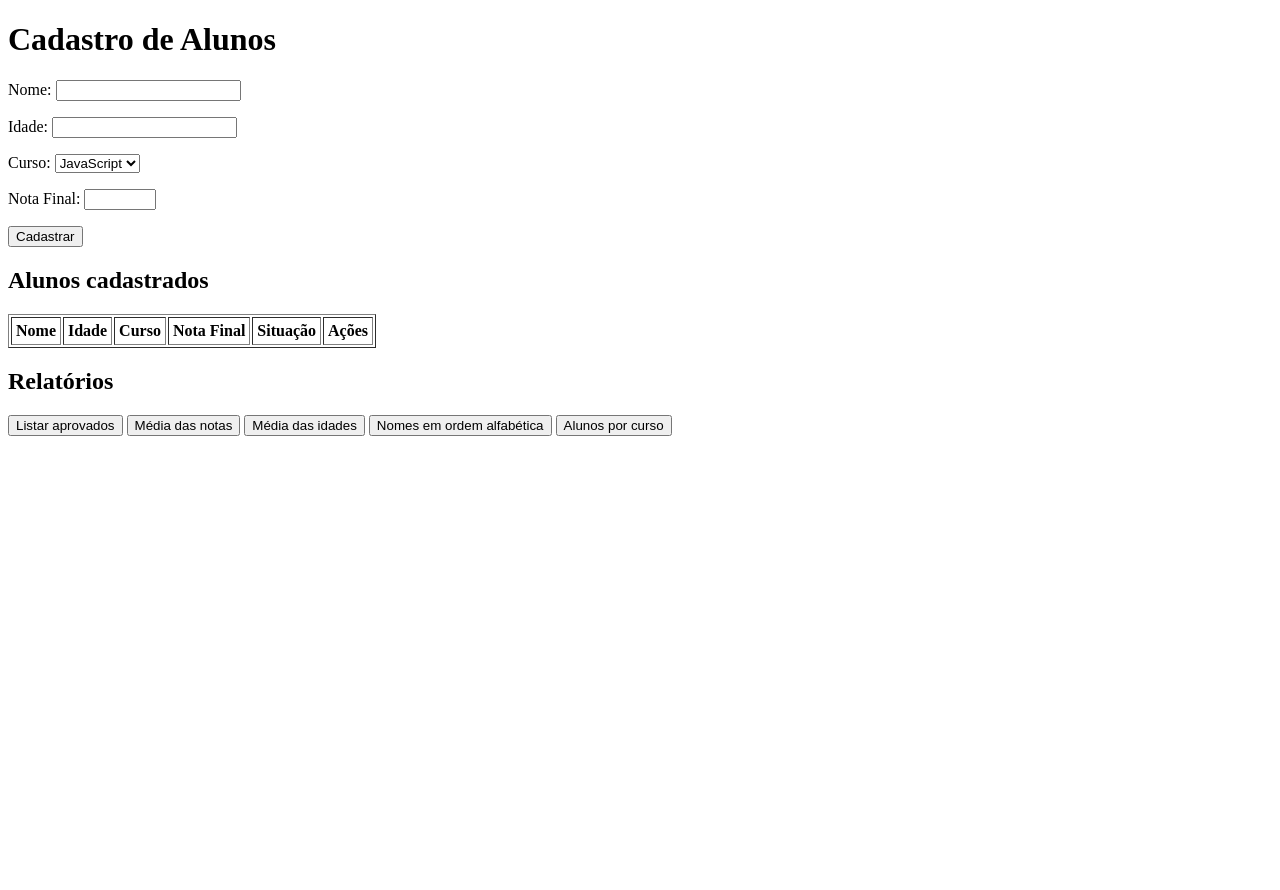
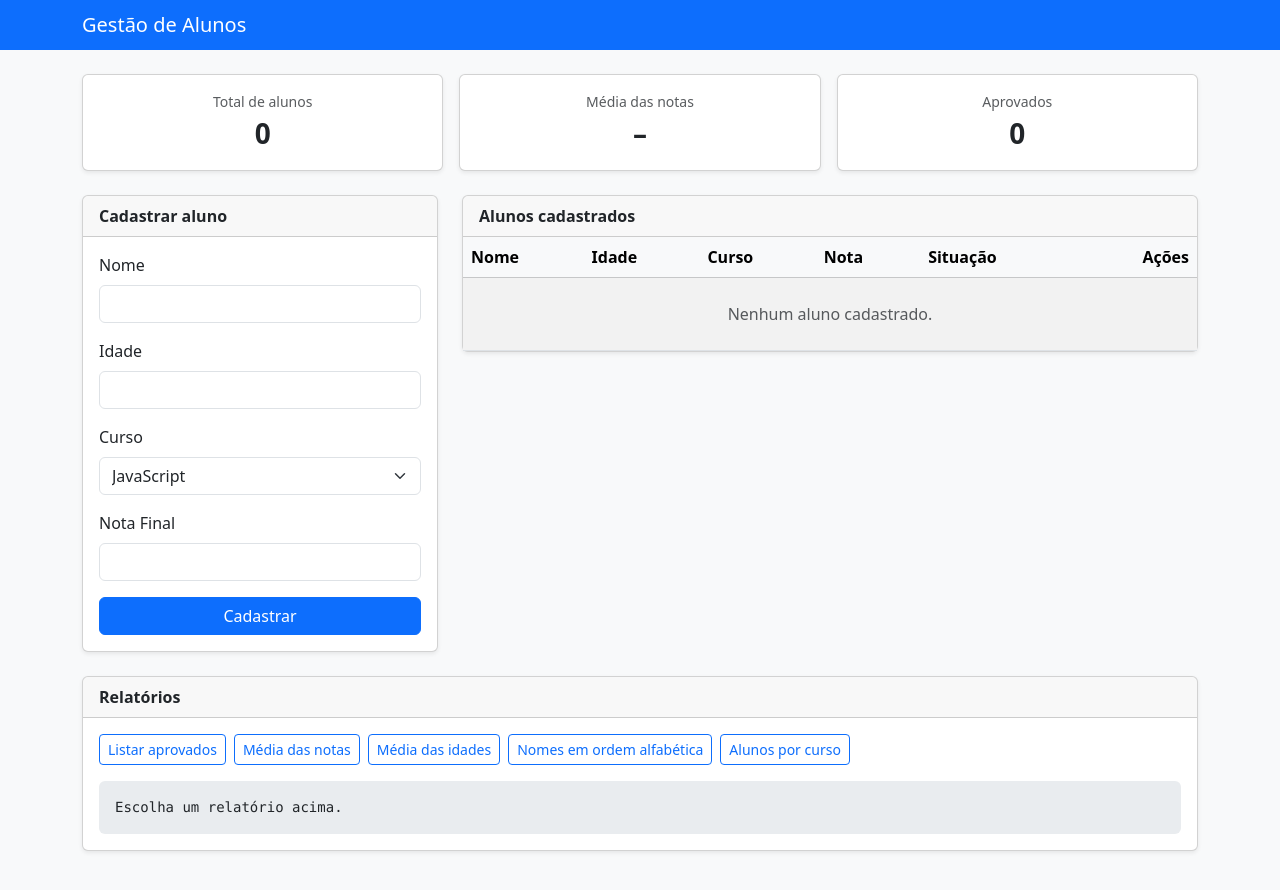
Before and after one commit to GabrielFerreira4u/EC01---Estudo-de-Caso-Alunos, a plain HTML site: page index.html in a window 1280 px wide. Before the commit the page ends 800 px from the top, so only its background shows below. Drawn offline with nearby package versions, Linux system fonts and the light colour scheme.

Commit message:
Add files via upload
Implementação do bootstrap

```diff
--- a/app.js
+++ b/app.js
@@ -1,4 +1,4 @@
-// Armazenamento em memória (array de objetos Aluno)
+// Armazenamento em memória (array de instâncias de Aluno)
 let alunos = [];
 let indiceEdicao = null; // null = cadastrando; número = editando
 
@@ -10,10 +10,29 @@ const campos = {
 };
 const btnSalvar = document.getElementById("btnSalvar");
 const btnCancelar = document.getElementById("btnCancelar");
+const tituloForm = document.getElementById("tituloForm");
 const tabela = document.getElementById("tabelaAlunos");
 const relatorio = document.getElementById("relatorio");
 
-// ---------- Funções com arrow (Exercício 3) ----------
+// ---------- Avisos com alert do Bootstrap ----------
+const mostrarAviso = (mensagem, tipo = "success") => {
+  const aviso = document.createElement("div");
+  aviso.className = `alert alert-${tipo} alert-dismissible fade show`;
+  aviso.setAttribute("role", "alert");
+  aviso.textContent = mensagem;
+
+  const fechar = document.createElement("button");
+  fechar.type = "button";
+  fechar.className = "btn-close";
+  fechar.setAttribute("data-bs-dismiss", "alert");
+  fechar.setAttribute("aria-label", "Fechar");
+  aviso.appendChild(fechar);
+
+  document.getElementById("avisos").appendChild(aviso);
+  setTimeout(() => aviso.remove(), 3500);
+};
+
+// ---------- Formulário ----------
 const limparFormulario = () => {
   campos.nome.value = "";
   campos.idade.value = "";
@@ -22,6 +41,7 @@ const limparFormulario = () => {
   indiceEdicao = null;
   btnSalvar.textContent = "Cadastrar";
   btnCancelar.hidden = true;
+  tituloForm.textContent = "Cadastrar aluno";
 };
 
 const lerFormulario = () =>
@@ -39,27 +59,59 @@ const formularioValido = () =>
   Number(campos.notaFinal.value) >= 0 &&
   Number(campos.notaFinal.value) <= 10;
 
+// ---------- Operações no array ----------
 const adicionarAluno = (aluno) => alunos.push(aluno);
 const atualizarAluno = (i, aluno) => (alunos[i] = aluno);
 const removerAluno = (i) => (alunos = alunos.filter((_, idx) => idx !== i));
 
-// ---------- Renderização ----------
+// ---------- Resumo (cards do topo) ----------
+const atualizarResumo = () => {
+  const total = alunos.length;
+  const media = total ? alunos.reduce((s, a) => s + a.notaFinal, 0) / total : null;
+  document.getElementById("resumoTotal").textContent = total;
+  document.getElementById("resumoMedia").textContent = media === null ? "–" : media.toFixed(2);
+  document.getElementById("resumoAprovados").textContent = alunos.filter((a) => a.isAprovado()).length;
+};
+
+// ---------- Tabela ----------
+const criarBotao = (texto, classe, aoClicar) => {
+  const btn = document.createElement("button");
+  btn.type = "button";
+  btn.className = `btn btn-sm ${classe}`;
+  btn.textContent = texto;
+  btn.addEventListener("click", aoClicar);
+  return btn;
+};
+
 const renderizarTabela = () => {
   tabela.innerHTML = "";
 
+  if (alunos.length === 0) {
+    const tr = document.createElement("tr");
+    tr.innerHTML = '<td colspan="6" class="text-center text-muted py-4">Nenhum aluno cadastrado.</td>';
+    tabela.appendChild(tr);
+  }
+
   alunos.forEach((aluno, i) => {
     const tr = document.createElement("tr");
-    tr.innerHTML = `
-      <td>${aluno.nome}</td>
-      <td>${aluno.idade}</td>
-      <td>${aluno.curso}</td>
-      <td>${aluno.notaFinal.toFixed(1)}</td>
-      <td>${aluno.isAprovado() ? "Aprovado" : "Reprovado"}</td>
-      <td></td>`;
 
-    const btnEditar = document.createElement("button");
-    btnEditar.textContent = "Editar";
-    btnEditar.addEventListener("click", function () {
+    [aluno.nome, aluno.idade, aluno.curso, aluno.notaFinal.toFixed(1)].forEach((valor) => {
+      const td = document.createElement("td");
+      td.textContent = valor;
+      tr.appendChild(td);
+    });
+
+    const tdSituacao = document.createElement("td");
+    const badge = document.createElement("span");
+    badge.className = `badge ${aluno.isAprovado() ? "text-bg-success" : "text-bg-danger"}`;
+    badge.textContent = aluno.isAprovado() ? "Aprovado" : "Reprovado";
+    tdSituacao.appendChild(badge);
+    tr.appendChild(tdSituacao);
+
+    const tdAcoes = document.createElement("td");
+    tdAcoes.className = "text-end text-nowrap";
+    tdAcoes.append(
+      criarBotao("Editar", "btn-outline-warning", function () {
         campos.nome.value = aluno.nome;
         campos.idade.value = aluno.idade;
         campos.curso.value = aluno.curso;
@@ -67,30 +119,31 @@ const renderizarTabela = () => {
         indiceEdicao = i;
         btnSalvar.textContent = "Salvar alterações";
         btnCancelar.hidden = false;
+        tituloForm.textContent = "Editar aluno";
         console.log("Editando aluno:", aluno.toString());
-    });
-
-    const btnExcluir = document.createElement("button");
-    btnExcluir.textContent = "Excluir";
-    btnExcluir.addEventListener("click", function () {
+      }),
+      " ",
+      criarBotao("Excluir", "btn-outline-danger", function () {
         if (confirm(`Excluir ${aluno.nome}?`)) {
           removerAluno(i);
           if (indiceEdicao === i) limparFormulario();
           renderizarTabela();
-        alert("Aluno excluído com sucesso!");
+          mostrarAviso("Aluno excluído com sucesso!", "danger");
         }
+      })
+    );
+    tr.appendChild(tdAcoes);
+
+    tabela.appendChild(tr);
   });
 
-    const tdAcoes = tr.lastElementChild;
-    tdAcoes.append(btnEditar, " ", btnExcluir);
-    tabela.appendChild(tr);
-  });
+  atualizarResumo();
 };
 
 // ---------- Eventos do formulário ----------
 btnSalvar.addEventListener("click", function () {
   if (!formularioValido()) {
-    alert("Preencha todos os campos corretamente (nota entre 0 e 10).");
+    mostrarAviso("Preencha todos os campos corretamente (nota entre 0 e 10).", "warning");
     return;
   }
 
@@ -98,10 +151,10 @@ btnSalvar.addEventListener("click", function () {
 
   if (indiceEdicao === null) {
     adicionarAluno(aluno);
-    alert("Aluno cadastrado com sucesso!");
+    mostrarAviso("Aluno cadastrado com sucesso!");
   } else {
     atualizarAluno(indiceEdicao, aluno);
-    alert("Aluno editado com sucesso!");
+    mostrarAviso("Aluno editado com sucesso!", "info");
   }
 
   console.log(aluno.toString());
@@ -111,7 +164,7 @@ btnSalvar.addEventListener("click", function () {
 
 btnCancelar.addEventListener("click", () => limparFormulario());
 
-// ---------- Exercício 4: relatórios ----------
+// ---------- Relatórios ----------
 const mostrar = (texto) => (relatorio.textContent = texto);
 const semAlunos = () => alunos.length === 0;
 
--- a/index.html
+++ b/index.html
@@ -2,53 +2,122 @@
 <html lang="pt-BR">
 <head>
   <meta charset="UTF-8">
-  <title>Cadastro de Alunos</title>
+  <meta name="viewport" content="width=device-width, initial-scale=1">
+  <title>Estudo de Caso – Alunos</title>
+  <link href="https://cdn.jsdelivr.net/npm/bootstrap@5.3.3/dist/css/bootstrap.min.css" rel="stylesheet">
 </head>
-<body>
-  <h1>Cadastro de Alunos</h1>
+<body class="bg-body-tertiary">
 
-  <!-- Exercício 1: formulário sem CSS -->
-  <form id="formAluno">
-    <p>
-      <label>Nome: <input type="text" id="nome"></label>
-    </p>
-    <p>
-      <label>Idade: <input type="number" id="idade" min="0"></label>
-    </p>
-    <p>
-      <label>Curso:
-        <select id="curso">
+  <nav class="navbar navbar-dark bg-primary mb-4">
+    <div class="container">
+      <span class="navbar-brand mb-0 h1">Gestão de Alunos</span>
+    </div>
+  </nav>
+
+  <main class="container pb-5">
+
+    <!-- avisos (substituem os alert()) -->
+    <div id="avisos"></div>
+
+    <!-- resumo -->
+    <div class="row g-3 mb-4">
+      <div class="col-12 col-md-4">
+        <div class="card text-center shadow-sm">
+          <div class="card-body">
+            <div class="text-muted small">Total de alunos</div>
+            <div class="fs-3 fw-bold" id="resumoTotal">0</div>
+          </div>
+        </div>
+      </div>
+      <div class="col-12 col-md-4">
+        <div class="card text-center shadow-sm">
+          <div class="card-body">
+            <div class="text-muted small">Média das notas</div>
+            <div class="fs-3 fw-bold" id="resumoMedia">–</div>
+          </div>
+        </div>
+      </div>
+      <div class="col-12 col-md-4">
+        <div class="card text-center shadow-sm">
+          <div class="card-body">
+            <div class="text-muted small">Aprovados</div>
+            <div class="fs-3 fw-bold" id="resumoAprovados">0</div>
+          </div>
+        </div>
+      </div>
+    </div>
+
+    <div class="row g-4">
+
+      <!-- formulário -->
+      <div class="col-12 col-lg-4">
+        <div class="card shadow-sm">
+          <div class="card-header fw-semibold" id="tituloForm">Cadastrar aluno</div>
+          <div class="card-body">
+            <form id="formAluno" novalidate>
+              <div class="mb-3">
+                <label for="nome" class="form-label">Nome</label>
+                <input type="text" class="form-control" id="nome">
+              </div>
+              <div class="mb-3">
+                <label for="idade" class="form-label">Idade</label>
+                <input type="number" class="form-control" id="idade" min="0">
+              </div>
+              <div class="mb-3">
+                <label for="curso" class="form-label">Curso</label>
+                <select class="form-select" id="curso">
                   <option value="JavaScript">JavaScript</option>
                   <option value="Python">Python</option>
                   <option value="Java">Java</option>
                 </select>
-      </label>
-    </p>
-    <p>
-      <label>Nota Final: <input type="number" id="notaFinal" min="0" max="10" step="0.1"></label>
-    </p>
-    <button type="button" id="btnSalvar">Cadastrar</button>
-    <button type="button" id="btnCancelar" hidden>Cancelar edição</button>
+              </div>
+              <div class="mb-3">
+                <label for="notaFinal" class="form-label">Nota Final</label>
+                <input type="number" class="form-control" id="notaFinal" min="0" max="10" step="0.1">
+              </div>
+              <div class="d-grid gap-2">
+                <button type="button" class="btn btn-primary" id="btnSalvar">Cadastrar</button>
+                <button type="button" class="btn btn-outline-secondary" id="btnCancelar" hidden>Cancelar edição</button>
+              </div>
             </form>
+          </div>
+        </div>
+      </div>
 
-  <h2>Alunos cadastrados</h2>
-  <table border="1" cellpadding="4">
-    <thead>
+      <!-- tabela -->
+      <div class="col-12 col-lg-8">
+        <div class="card shadow-sm">
+          <div class="card-header fw-semibold">Alunos cadastrados</div>
+          <div class="table-responsive">
+            <table class="table table-striped table-hover align-middle mb-0">
+              <thead class="table-light">
                 <tr>
-        <th>Nome</th><th>Idade</th><th>Curso</th><th>Nota Final</th><th>Situação</th><th>Ações</th>
+                  <th>Nome</th><th>Idade</th><th>Curso</th><th>Nota</th><th>Situação</th><th class="text-end">Ações</th>
                 </tr>
               </thead>
               <tbody id="tabelaAlunos"></tbody>
             </table>
+          </div>
+        </div>
+      </div>
+    </div>
 
-  <!-- Exercício 4: relatórios -->
-  <h2>Relatórios</h2>
-  <button type="button" id="btnAprovados">Listar aprovados</button>
-  <button type="button" id="btnMediaNotas">Média das notas</button>
-  <button type="button" id="btnMediaIdades">Média das idades</button>
-  <button type="button" id="btnAlfabetica">Nomes em ordem alfabética</button>
-  <button type="button" id="btnPorCurso">Alunos por curso</button>
-  <pre id="relatorio"></pre>
+    <!-- relatórios -->
+    <div class="card shadow-sm mt-4">
+      <div class="card-header fw-semibold">Relatórios</div>
+      <div class="card-body">
+        <div class="d-flex flex-wrap gap-2 mb-3">
+          <button type="button" class="btn btn-outline-primary btn-sm" id="btnAprovados">Listar aprovados</button>
+          <button type="button" class="btn btn-outline-primary btn-sm" id="btnMediaNotas">Média das notas</button>
+          <button type="button" class="btn btn-outline-primary btn-sm" id="btnMediaIdades">Média das idades</button>
+          <button type="button" class="btn btn-outline-primary btn-sm" id="btnAlfabetica">Nomes em ordem alfabética</button>
+          <button type="button" class="btn btn-outline-primary btn-sm" id="btnPorCurso">Alunos por curso</button>
+        </div>
+        <pre class="bg-body-secondary rounded p-3 mb-0" id="relatorio">Escolha um relatório acima.</pre>
+      </div>
+    </div>
+
+  </main>
 
   <script src="aluno.js"></script>
   <script src="app.js"></script>
```
Also changed, not shown: 2 other files. Lines whose indentation alone changed are shown as unchanged.
